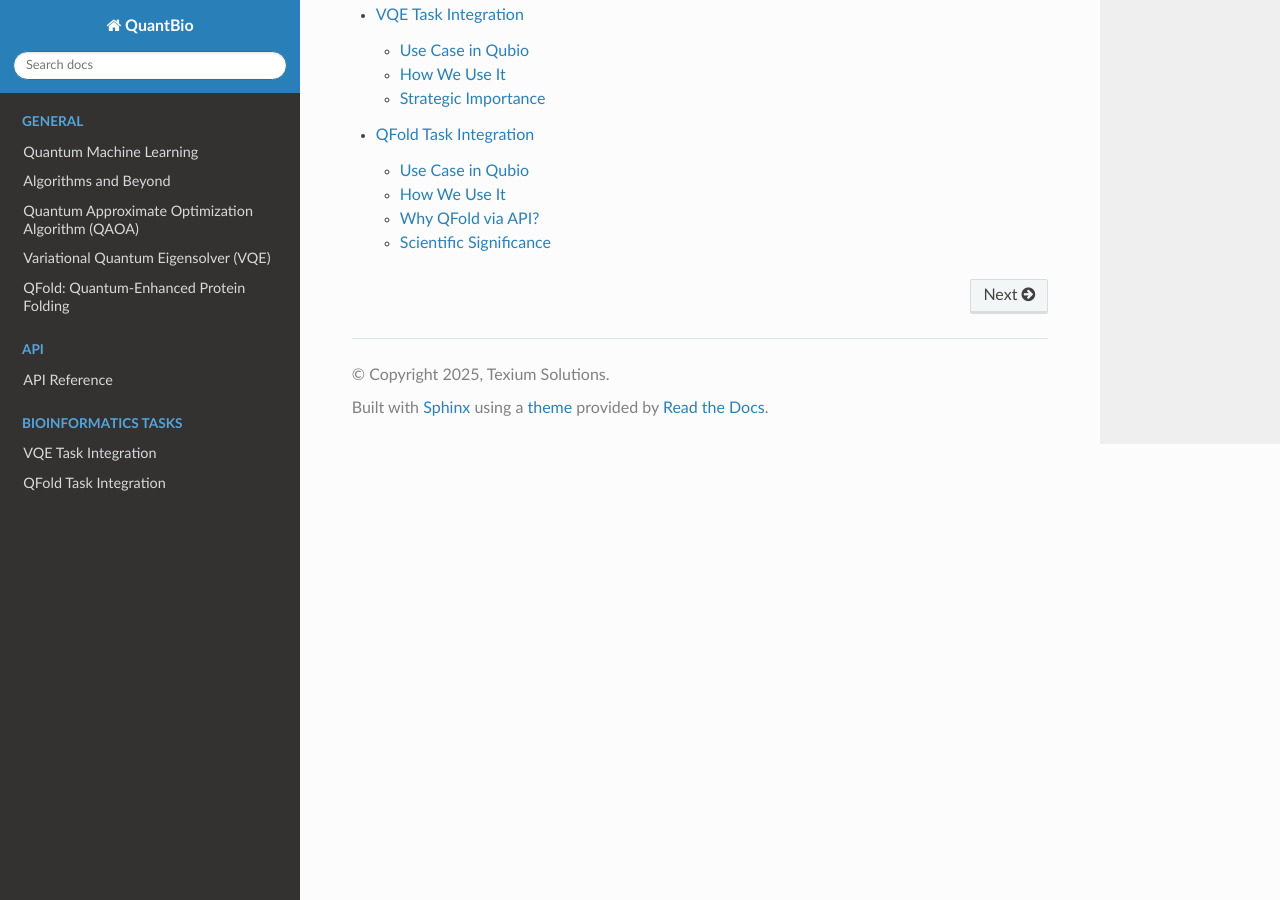
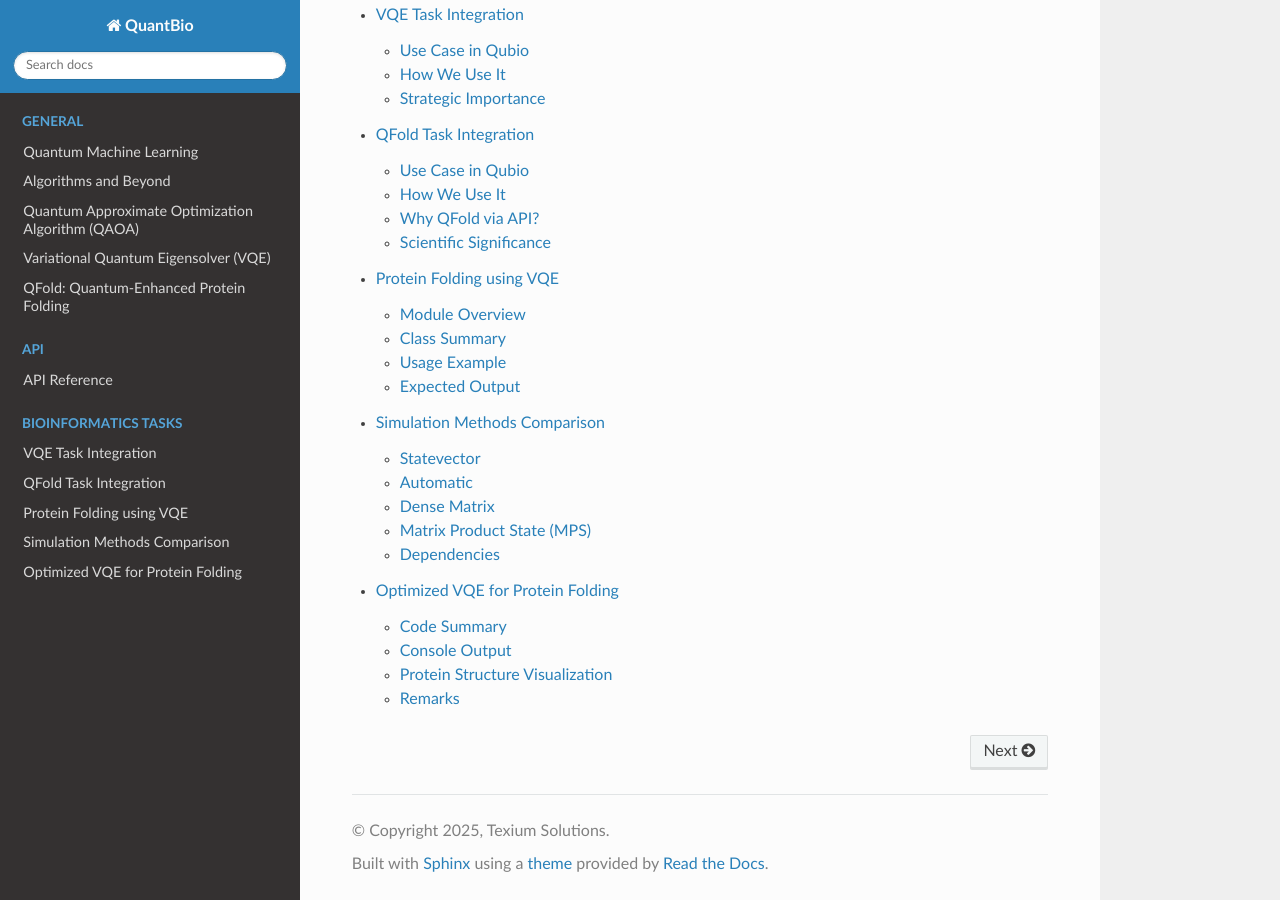
Before and after one commit to texiumsolutions/QuantBio, a Sphinx documentation site: the page built from docs/source/index.rst, in a window 1280 px wide and 900 px high, scrolled down 1477 px. Built offline with Sphinx 7.4.7 and the Read the Docs theme 3.1.0, drawn with Linux system fonts in a browser that asks for light colours; some of the changed lines change nothing that is shown.

Commit message:
chore: add experimental VQE and outputs

```diff
--- a/docs/source/index.rst
+++ b/docs/source/index.rst
@@ -31,3 +31,5 @@ Welcome to QuantBio! This documentation provides detailed references for Quantum
 
    tasks/vqe
    tasks/qfold
+   tasks/expt_vqe
+   tasks/expt_modified_hamiltonian
--- /dev/null
+++ b/docs/source/tasks/expt_modified_hamiltonian.rst
@@ -0,0 +1,61 @@
+Optimized VQE for Protein Folding
+=================================
+
+This section demonstrates a reduced-qubit, resource-optimized approach for solving the protein folding problem using the Variational Quantum Eigensolver (VQE). Unlike the full-size implementation, this version:
+
+- Uses only ``N`` qubits for a protein of length ``N``.
+- Applies a simplified Hamiltonian using nearest-neighbor Pauli ``ZZ`` interactions.
+- Reduces ansatz complexity with fewer repetitions.
+- Executes with fewer shots to speed up simulation.
+
+Code Summary
+------------
+
+.. code-block:: python
+
+    protein_sequence = "VLSAADKANVKAAW"  # Shortened for testing
+    folding_vqe = OptimizedProteinFoldingVQE(protein_sequence)
+    folding_vqe.predict_structure()
+
+Console Output
+--------------
+
+.. code-block:: text
+
+    <ipython-input-7-3ef16b56b7e7>:91: DeprecationWarning: Estimator has been deprecated as of Aer 0.15, please use EstimatorV2 instead.
+      folding_vqe = OptimizedProteinFoldingVQE(protein_sequence)
+    <ipython-input-7-3ef16b56b7e7>:91: DeprecationWarning: Option approximation=False is deprecated as of qiskit-aer 0.13. It will be removed no earlier than 3 months after the release date. Instead, use BackendEstimator from qiskit.primitives.
+      folding_vqe = OptimizedProteinFoldingVQE(protein_sequence)
+
+    Predicting structure for protein sequence: VLSAADKANVKAAW
+    Optimized folding angles:
+    [  0.99702057   0.42995143 -10.30412836   0.14088697   0.69073205
+      -4.5687016    4.54503932   0.37212553   6.85481114   6.11226144
+       7.42856944  -5.19130821 -16.91934494  -8.60000727  -8.8875207
+      -8.8719298   -7.11122221   1.7055895    1.66386242   1.99056968
+      -5.38125267  -5.92698053  -6.75203459  -3.44675924  -3.24372521
+     -11.2897301    2.25028636   2.04495915]
+
+.. warning::
+
+    The current implementation uses the deprecated ``AerEstimator``. It is recommended to migrate to `EstimatorV2` or `BackendEstimator` from ``qiskit.primitives`` in future versions to ensure forward compatibility.
+
+Protein Structure Visualization
+-------------------------------
+
+The resulting 3D structure below is generated from the VQE-optimized folding angles and plotted using `matplotlib`.
+
+.. image:: ../_static/vqe_modified_hamiltonian.png
+   :alt: Optimized protein structure using reduced-qubit VQE
+   :align: center
+   :width: 600px
+
+Remarks
+-------
+
+This reduced-qubit approach is effective for fast prototyping of protein folding structures on simulated quantum hardware. While it sacrifices some physical accuracy, it significantly lowers computational demands, making it ideal for educational and experimental workflows.
+
+``OptimizedProteinFoldingVQE`` can be further enhanced by:
+- Migrating to `BackendEstimator` (for better future support)
+- Integrating noise models
+- Adding energy value logging and convergence plots
--- /dev/null
+++ b/docs/source/tasks/expt_vqe.rst
@@ -0,0 +1,104 @@
+Protein Folding using VQE
+==========================
+
+This module implements protein structure prediction using the Variational Quantum Eigensolver (VQE). The class `ProteinFoldingVQE` maps a protein sequence into a qubit Hamiltonian and estimates the ground state configuration.
+
+Module Overview
+---------------
+
+.. automodule:: your_module_name
+   :members:
+   :undoc-members:
+   :show-inheritance:
+
+Class Summary
+-------------
+
+.. autoclass:: your_module_name.ProteinFoldingVQE
+   :members:
+   :undoc-members:
+   :show-inheritance:
+
+Usage Example
+-------------
+
+.. code-block:: python
+
+   from your_module_name import ProteinFoldingVQE
+
+   protein_sequence = "VLSAADKANVKAAWGKVGGQAGAHGAE"
+   compute_mode = "cpu"
+   method = "statevector"
+
+   folding_vqe = ProteinFoldingVQE(protein_sequence, method, compute_mode)
+   folding_vqe.predict_structure()
+
+Expected Output
+---------------
+
+Sample console output:
+
+.. code-block:: text
+
+   No. of qubits: 28, Using method: statevector
+   Using CPU for classical optimizations.
+   Predicting structure for protein sequence: VLSAADKANVKAAWGKVGGQAGAHGAE using statevector
+   Optimal folding angles using statevector: [-3.14  0.42 -1.83 ...]
+
+Simulation Methods Comparison
+=============================
+
+Below are the protein folding structures obtained using different Qiskit AerSimulator backends. Each simulation method has unique trade-offs in performance and accuracy.
+
+Statevector
+-----------
+
+Simulates the exact quantum state using a full statevector. Ideal for small, low-qubit systems.
+
+.. image:: ../_static/vqe_statevector.png
+   :alt: Protein structure plot using statevector
+   :align: center
+   :width: 600px
+
+Automatic
+---------
+
+Allows Qiskit Aer to automatically choose the optimal simulation method based on the circuit's structure and backend capabilities.
+
+.. image:: ../_static/vqe_automatic.png
+   :alt: Protein structure plot using automatic method
+   :align: center
+   :width: 600px
+
+Dense Matrix
+------------
+
+Represents the quantum system using dense matrices. Provides general-purpose simulation at the cost of increased memory usage.
+
+.. image:: ../_static/vqe_densematrix.png
+   :alt: Protein structure plot using dense matrix method
+   :align: center
+   :width: 600px
+
+Matrix Product State (MPS)
+--------------------------
+
+An efficient, approximate simulation method using tensor networks. Suitable for simulating large systems with low entanglement.
+
+.. image:: ../_static/vqe_matrixproductstate.png
+   :alt: Protein structure plot using matrix product state
+   :align: center
+   :width: 600px
+
+
+Dependencies
+------------
+
+This script depends on the following libraries:
+
+- Qiskit
+- Qiskit Aer
+- Qiskit Algorithms
+- PyTorch
+- NumPy
+- Matplotlib
```
Also changed, not shown: docs/source/_static/vqe_automatic.png (added), docs/source/_static/vqe_densematrix.png (added), docs/source/_static/vqe_matrixproductstate.png (added), docs/source/_static/vqe_modified_hamiltonian.png (added), docs/source/_static/vqe_statevector.png (added).
